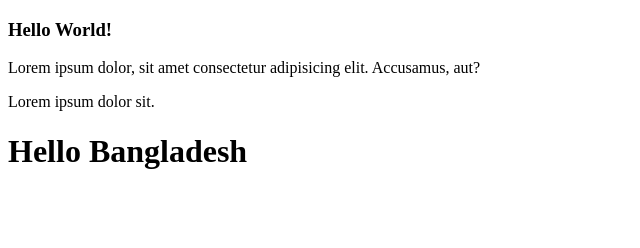
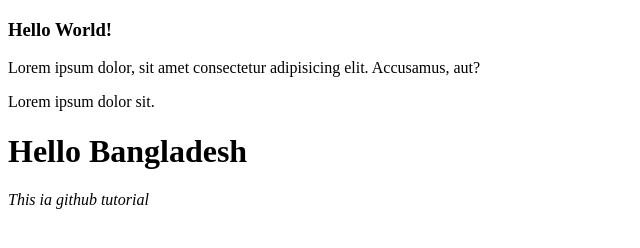
Before and after one commit to shajalmia/my-second-github-repo, a plain HTML site: page index.html in a window 1280 px wide. Shown: the whole page, without its empty margins (0-640 px from the left). Drawn offline with Linux system fonts and the light colour scheme.

Commit message:
added another tag

```diff
--- a/index.html
+++ b/index.html
@@ -12,6 +12,7 @@
         <p>Lorem ipsum dolor sit.</p>
         <h1>Hello Bangladesh</h1>
     </div>
+    <i>This ia github tutorial</i>
 
 </body>
 </html>
```
